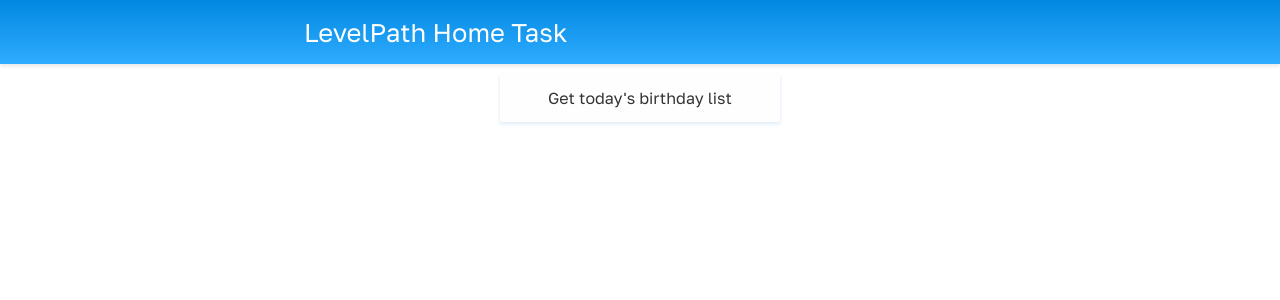
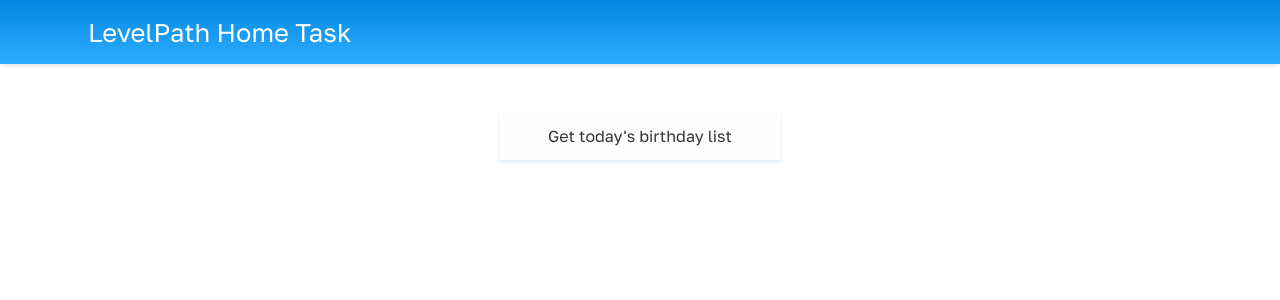
Before and after one commit to ruslanskrims/lp-fe-home-task, a React (Vite) app: page / in a window 1280 px wide. Shown: the top 300 px of the page. Built offline with nearby package versions, Linux system fonts and the light colour scheme.

Commit message:
style: added responsive container. fixed header layout

```diff
--- a/src/components/Header/Header.scss
+++ b/src/components/Header/Header.scss
@@ -1,6 +1,10 @@
 .header {
   background: linear-gradient(180deg, #0188e1 0%, rgb(47, 172, 255) 100%);
   box-shadow: 0 2px 4px 0 rgba(0, 0, 0, 0.1);
+  display: flex;
+  flex-direction: column;
+  justify-content: center;
+  flex-wrap: wrap;
 
   &__title {
     height: 4rem;
@@ -8,8 +12,7 @@
     font-weight: 400;
     font-size: 1.6rem;
     display: flex;
-    justify-content: space-between;
     align-items: center;
-    margin-left: 19rem;
+    margin: 0;
   }
 }
--- a/src/components/Header/Header.tsx
+++ b/src/components/Header/Header.tsx
@@ -3,7 +3,9 @@ import './Header.scss';
 function Header() {
   return (
     <div className="header">
-      <h1 className="header__title">LevelPath Home Task</h1>
+      <div className="container">
+        <h1 className="header__title">LevelPath Home Task</h1>
+      </div>
     </div>
   );
 }
--- a/src/features/birthdays/BirthdayList.scss
+++ b/src/features/birthdays/BirthdayList.scss
@@ -1,15 +1,18 @@
 .birthday-list {
   &__container {
-    width: 80vw;
-    margin: 0 auto;
     display: flex;
     flex-direction: column;
     align-items: center;
-    padding-top: 10px;
+    padding-top: 3rem;
   }
 
   &__items {
     list-style: none;
     padding: 0;
+    margin: 0;
+    width: 100%;
+    display: flex;
+    flex-direction: column;
+    gap: 0.3rem;
   }
 }
--- a/src/features/birthdays/BirthdayList.tsx
+++ b/src/features/birthdays/BirthdayList.tsx
@@ -10,7 +10,7 @@ function BirthdayList() {
   const [isButtonVisible, setIsButtonVisible] = useState(true);
   const { isLoading, birthdayData, error } = useFetchOnThisDayData(isButtonVisible);
   return (
-    <div className="birthday-list__container">
+    <div className="container birthday-list__container">
       {isButtonVisible ? (
         <Button
           onClick={() => setIsButtonVisible(!isButtonVisible)}
--- a/src/index.css
+++ b/src/index.css
@@ -18,3 +18,25 @@ body {
 #root {
   min-height: 100vh;
 }
+
+.container {
+  max-width: 75rem;
+  margin: 0 auto;
+  padding-left: 1rem;
+  padding-right: 1rem;
+  width: 100%;
+}
+
+@media (min-width: 768px) {
+  .container {
+    padding-left: 2rem;
+    padding-right: 2rem;
+  }
+}
+
+@media (min-width: 1024px) {
+  .container {
+    padding-left: 3rem;
+    padding-right: 3rem;
+  }
+}
```
